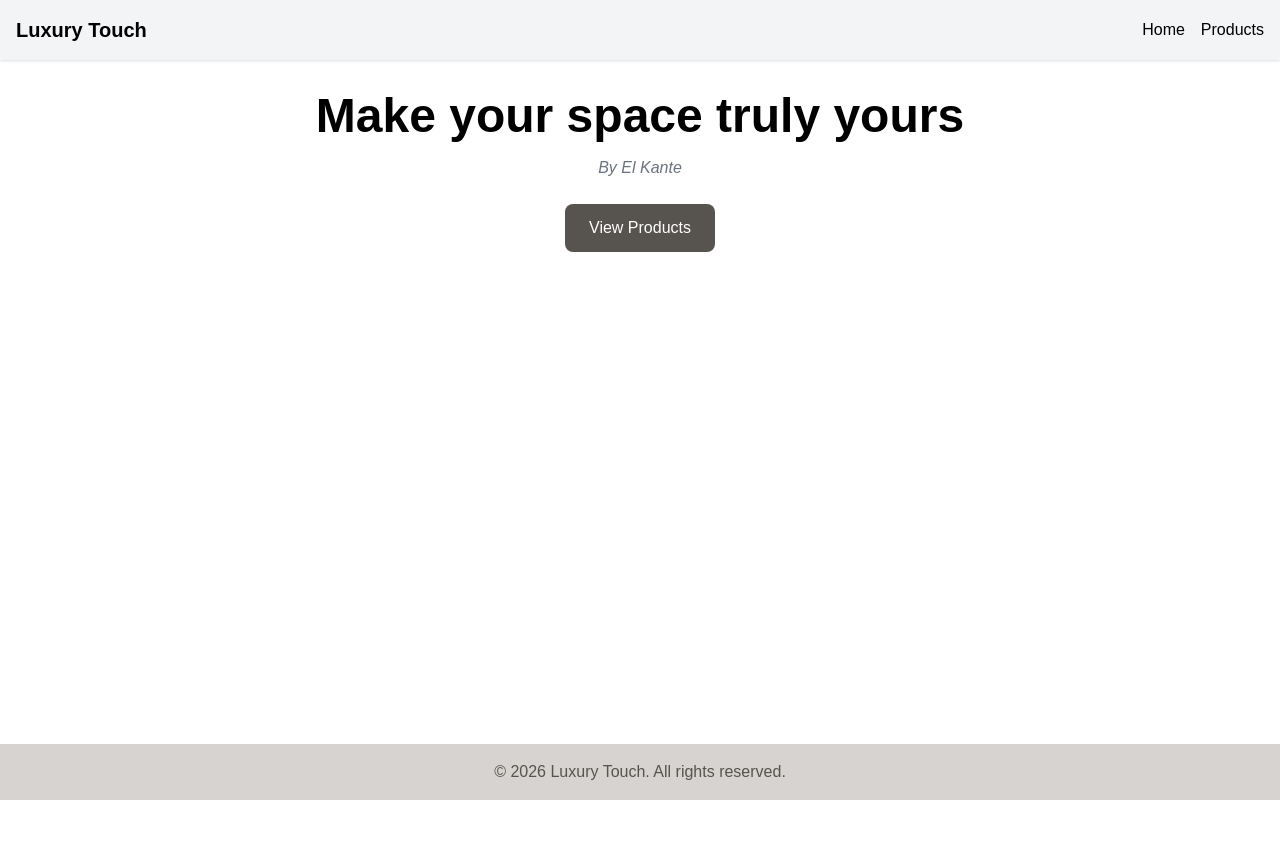
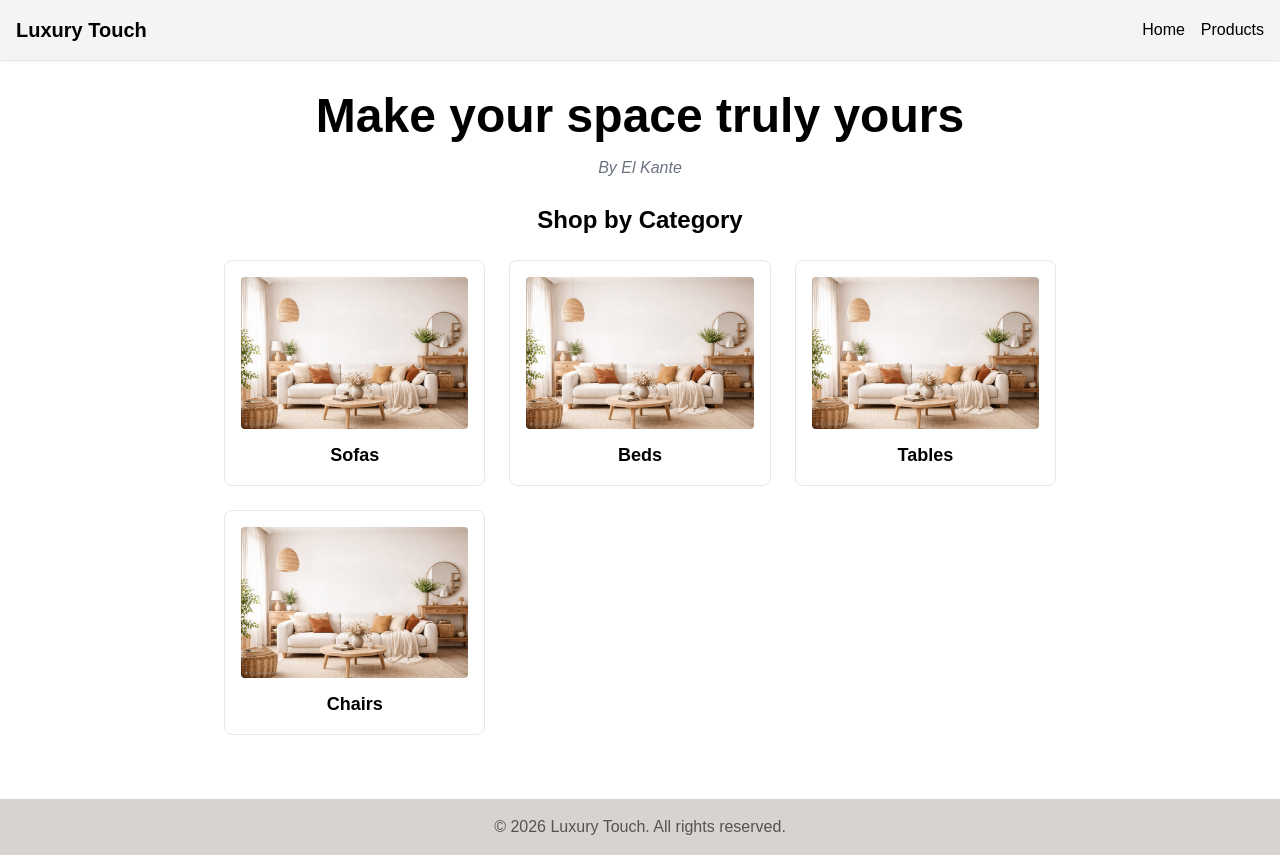
Before and after one commit to ElkanteNouhaila/furniture-next, a Next.js app: page / in a window 1280 px wide. Before the commit the page ends 800 px from the top, so only its background shows below. Built offline with nearby package versions, Linux system fonts and the light colour scheme; a web font is replaced by a local one.

Commit message:
Revamp homepage layout; add category display with images and links, enhancing navigation and user engagement.

```diff
--- a/app/page.tsx
+++ b/app/page.tsx
@@ -1,14 +1,53 @@
 // homepage
 import Link from "next/link";
+import Image from "next/image";
+import { categories } from "@/app/lib/products";
+
+// export default function HomePage() {
+//     return (
+//         <main className="max-w-4xl mx-auto p-8 text-center">
+//             <h1 className="text-5xl font-bold mb-4">Make your space truly yours</h1>
+//             <p className="text-gray-500 mb-6 italic">By El Kante</p>
+//             <Link href="/products" className="inline-block bg-stone-600 text-white px-6 py-3 rounded-lg hover:bg-stone-800 transition">
+//                 View Products
+//             </Link>
+//         </main>
+//     );
+//   }
 
 export default function HomePage() {
     return (
         <main className="max-w-4xl mx-auto p-8 text-center">
+
             <h1 className="text-5xl font-bold mb-4">Make your space truly yours</h1>
+
             <p className="text-gray-500 mb-6 italic">By El Kante</p>
-            <Link href="/products" className="inline-block bg-stone-600 text-white px-6 py-3 rounded-lg hover:bg-stone-800 transition">
-                View Products
-            </Link>
+
+
+            <h2 className="text-2xl font-semibold mb-6">
+                Shop by Category
+            </h2>
+
+            <div className="grid grid-cols-1 sm:grid-cols-2 md:grid-cols-3 gap-6">
+                {Object.entries(categories).map(([slug, category]) => (
+                    <Link key={slug} href={`/products/${slug}`}>
+                        <div className="border rounded-lg p-4 hover:shadow-lg">
+                            <Image
+                                src={category.image}
+                                alt={category.name}
+                                width={300}
+                                height={200}
+                                className="rounded"
+                            />
+
+                            <h3 className="mt-3 text-lg font-semibold">
+                                {category.name}
+                            </h3>
+                        </div>
+                    </Link>
+                ))}
+            </div>
+
         </main>
-    );
-  }
+    )
+}
--- a/app/products/[category]/[id]/page.tsx
+++ b/app/products/[category]/[id]/page.tsx
@@ -33,7 +33,6 @@ export default async function ProductPage({
             {product.description}
           </p>
 
-
         </div>
 
 
```
